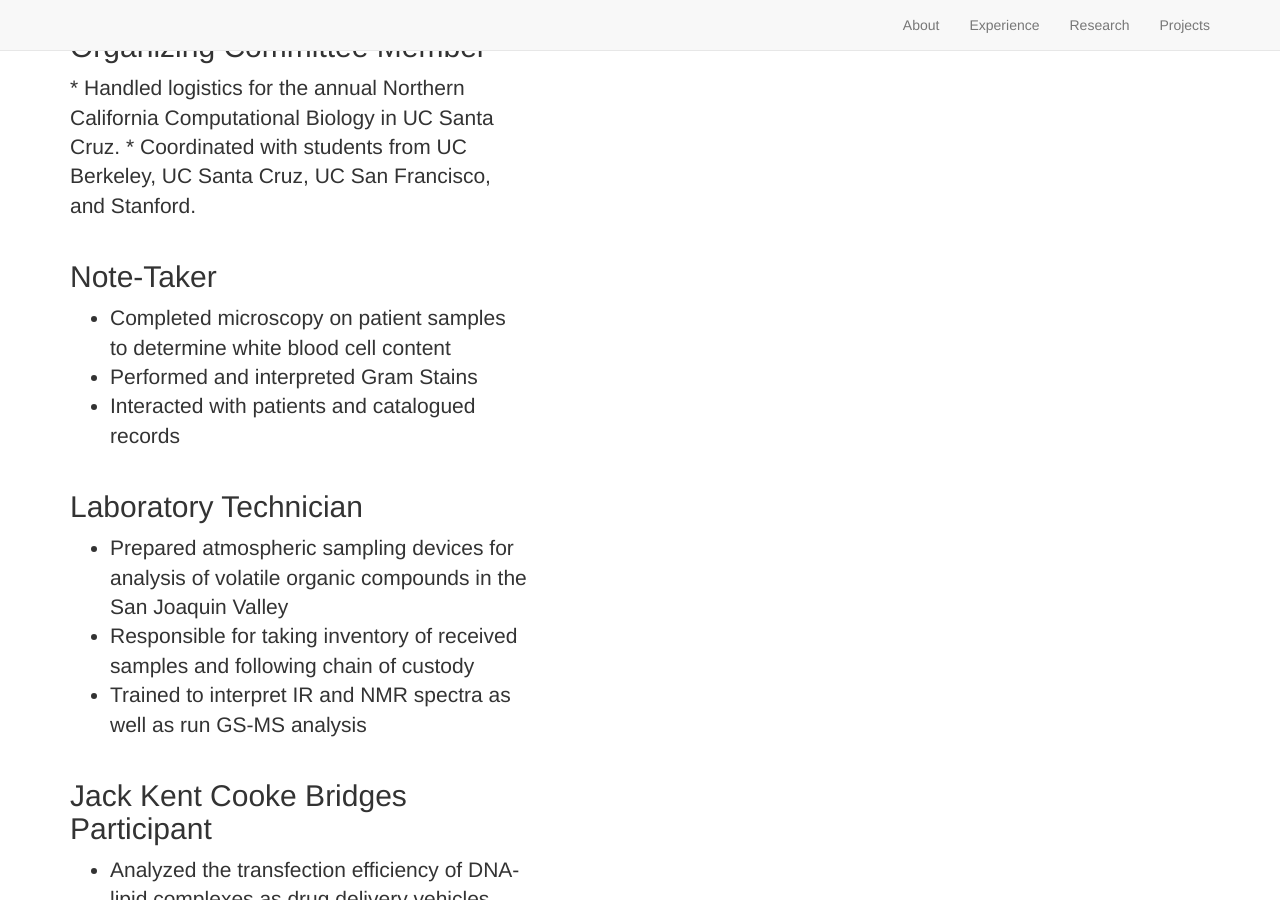
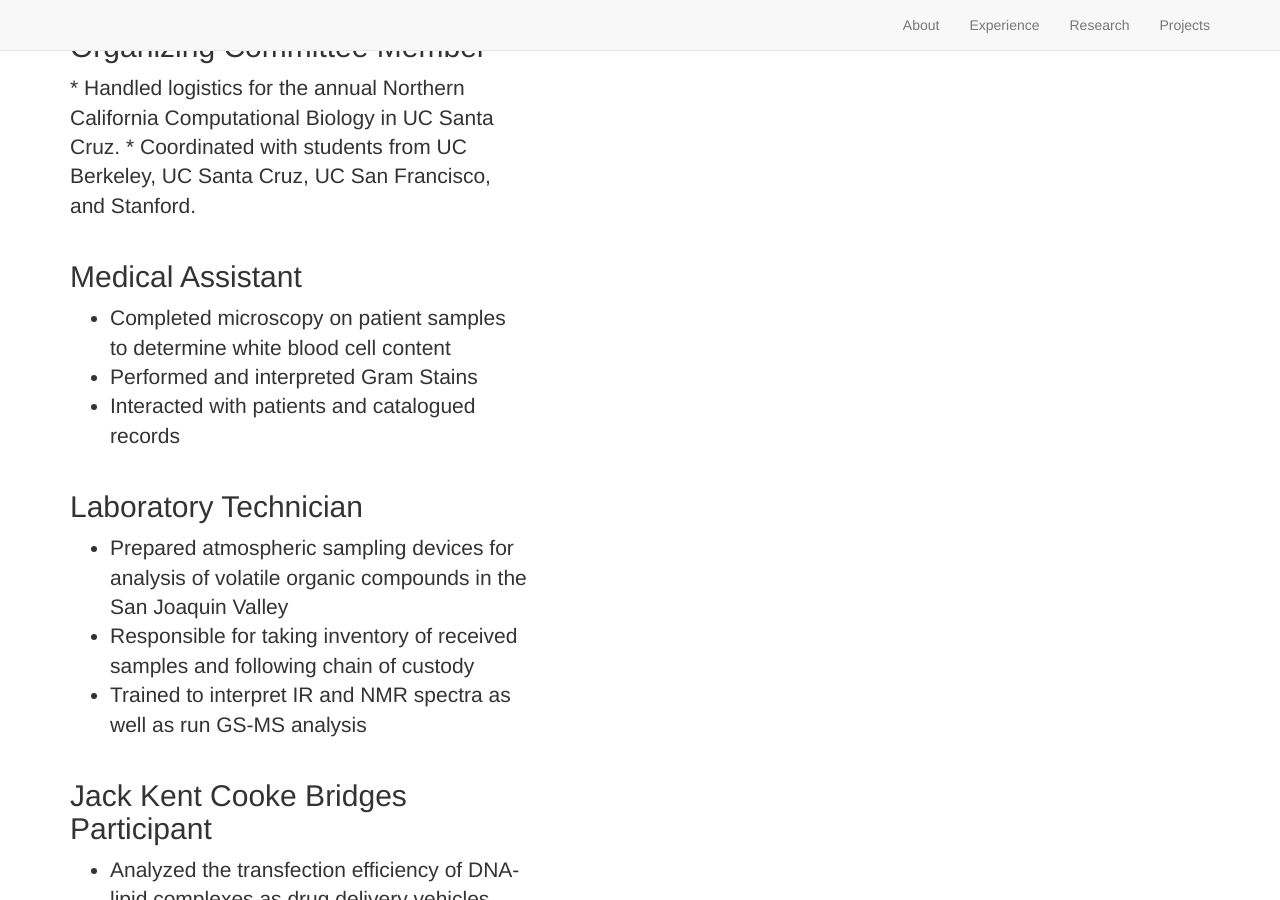
Before and after one commit to lucaswaldburger/lucaswaldburger.github.io, a Jekyll site: the page built from _posts/2016-1-1-exp.markdown, in a window 1280 px wide and 900 px high, scrolled down 606 px. Built offline with Jekyll 4.4.1, drawn with Linux system fonts in a browser that asks for light colours; nearby versions of some CDN libraries; library files that are not in the unit come from our copies; comment, search, counter and statistics services are not loaded; some of the changed text lies outside the part shown.

Commit message:
Update 2016-1-1-exp.markdown

```diff
--- a/_posts/2016-1-1-exp.markdown
+++ b/_posts/2016-1-1-exp.markdown
@@ -1,8 +1,8 @@
 ---
 layout: default
-img: sbcc.jpg
+img: free_clinic.jpg
 category: Experiences
-title: Note-Taker
+title: Medical Assistant
 description: |
 ---
 
```
